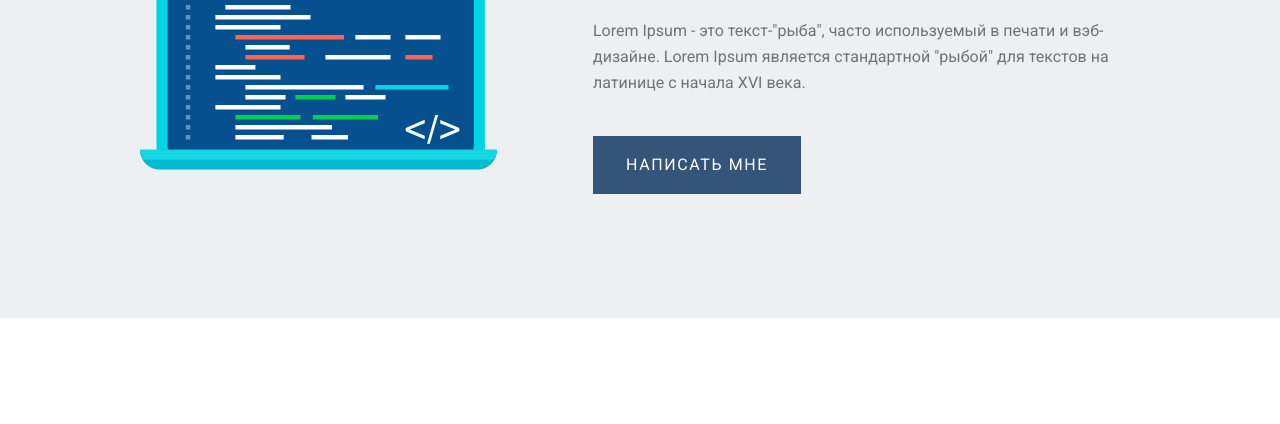
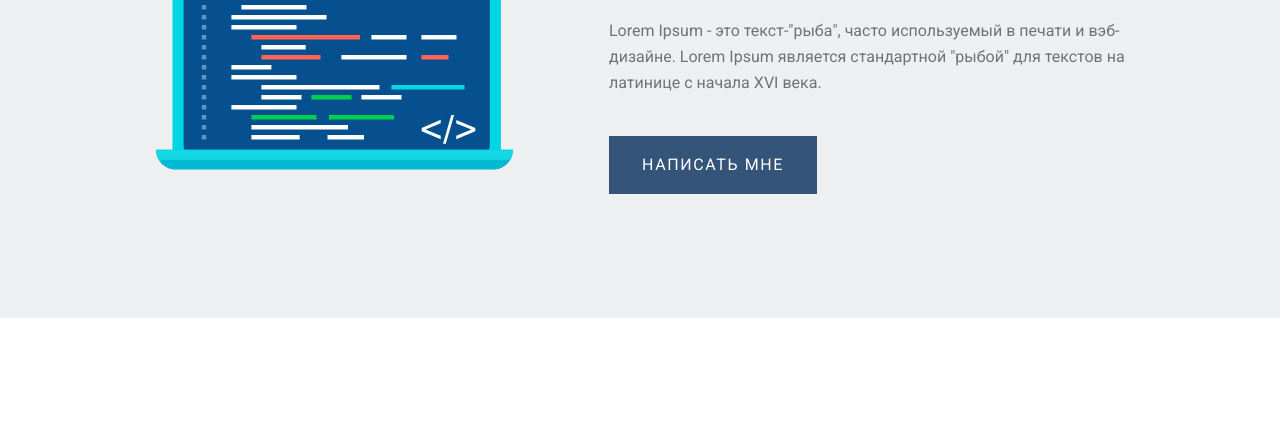
Before and after one commit to andy-devs/single-page-designer-website, a plain HTML site: page index.html in a window 1280 px wide. Shown: the part 240-664 px from the top of the page. Drawn offline with Linux system fonts and the light colour scheme; a web font is replaced by a local one.

Commit message:
padding fix

```diff
--- a/style.css
+++ b/style.css
@@ -57,7 +57,7 @@ body {
 #first-screen {
     display: flex;
     justify-content: center;
-    padding: 11rem 2rem 7rem 0;
+    padding: 11rem 1rem 7rem 1rem;
     margin: auto;
     max-width: 1000px;
 }
```
